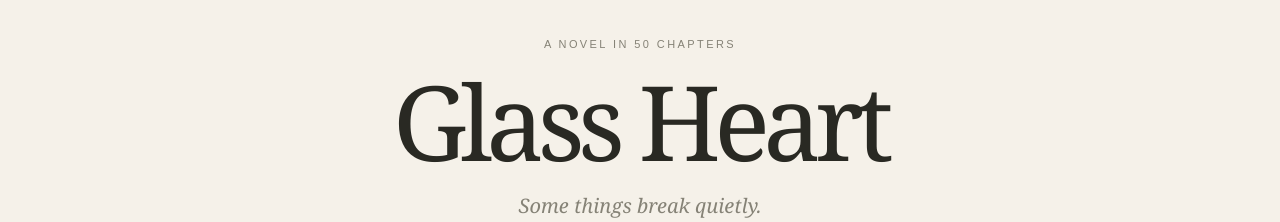
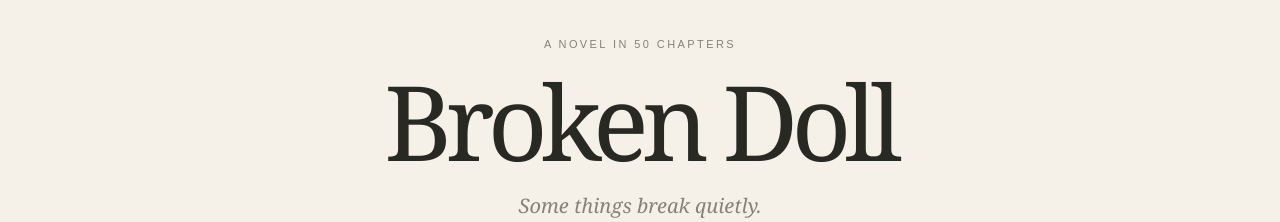
Before and after one commit to justediting29/Glass-Heart, a plain HTML site: page index.html in a window 1280 px wide. Shown: the part 155-377 px from the top of the page. Drawn offline with nearby package versions, Linux system fonts and the light colour scheme.

Commit message:
Update index.html

```diff
--- a/index.html
+++ b/index.html
@@ -5,7 +5,7 @@
 <meta charset="UTF-8">
 <meta name="viewport" content="width=device-width,initial-scale=1">
 <meta name="theme-color" content="#f5f1e9">
-<title>Glass Heart</title>
+<title>Broken Doll</title>
 <script src="https://cdn.jsdelivr.net/npm/@supabase/supabase-js@2.45.4/dist/umd/supabase.min.js"></script>
 <style>
 .avatar{width:28px;height:28px;border-radius:50%;object-fit:cover;vertical-align:middle;margin-right:8px;background:var(--line)}
@@ -60,7 +60,7 @@ select option{color:#292923;background:#fff}
 <div id="statusBar"></div>
 <header class="topbar"><a class="brand" href="#" onclick="home();return false">Cheryl Zielle</a><span><a href="#chapters" onclick="home()">Chapters</a> &nbsp; <a href="#" id="authBtn" onclick="authBtnClick();return false"><span id="navName">Login</span><img id="navAvatar" class="nav-avatar" alt=""></a></span></header>
 <main id="home">
-<section class="hero"><div class="eyebrow">A novel in 50 chapters</div><h1>Glass Heart</h1><div class="subtitle">Some things break quietly.</div>
+<section class="hero"><div class="eyebrow">A novel in 50 chapters</div><h1>Broken Doll</h1><div class="subtitle">Some things break quietly.</div>
 <p class="synopsis">In a city that never learned how to keep its promises, Mara collects the things people leave behind: letters, half-finished songs, and the small truths they were too afraid to say aloud. When a familiar name appears in a stranger's handwriting, the past begins asking to be let in.</p>
 <p class="warnings">CONTENT NOTES · GRIEF · EMOTIONAL DISTRESS · FAMILY CONFLICT · MATURE THEMES</p>
 <button class="primary" onclick="openChapter(1)">Begin reading →</button><div class="notice">Your reading progress is saved on this device.</div></section>
@@ -72,7 +72,7 @@ select option{color:#292923;background:#fff}
   <p>No part of this publication may be reproduced, distributed, or transmitted in any form without prior written permission from the copyright owner.</p>
 </footer>
 </main>
-<section id="reader"><div class="reader-top"><button class="text-btn" onclick="home()">← Library</button><span class="eyebrow" id="progressLabel">GLASS HEART</span><button class="text-btn" onclick="toggleSettings()">Aa Settings</button></div>
+<section id="reader"><div class="reader-top"><button class="text-btn" onclick="home()">← Library</button><span class="eyebrow" id="progressLabel">Broken Doll</span><button class="text-btn" onclick="toggleSettings()">Aa Settings</button></div>
 <div class="settings-panel" id="settingsPanel">
   <div class="sp-row"><label>Typeface</label><select id="font" onchange="setFont(this.value)"><option value="Georgia,serif">Literary serif</option><option value="Arial,sans-serif">Modern sans</option><option value="'Palatino Linotype',serif">Palatino</option><option value="'Courier New',monospace">Typewriter</option></select></div>
   <div class="sp-row"><label>Text size</label><div class="size-row"><button onclick="changeSize(-1)">A−</button><button onclick="changeSize(1)">A+</button></div></div>
@@ -282,7 +282,7 @@ function renderChapter(n){
   current=n;
   document.getElementById('home').style.display='none';
   document.getElementById('reader').style.display='block';
-  document.getElementById('chapterKicker').textContent='GLASS HEART · CHAPTER '+String(n).padStart(2,'0');
+  document.getElementById('chapterKicker').textContent='Broken Doll · CHAPTER '+String(n).padStart(2,'0');
   document.getElementById('chapterTitle').textContent=titles[(n-1)%5];
   document.getElementById('progressLabel').textContent='CHAPTER '+n+' OF '+total;
   document.getElementById('prev').style.visibility=n===1?'hidden':'visible';
```
